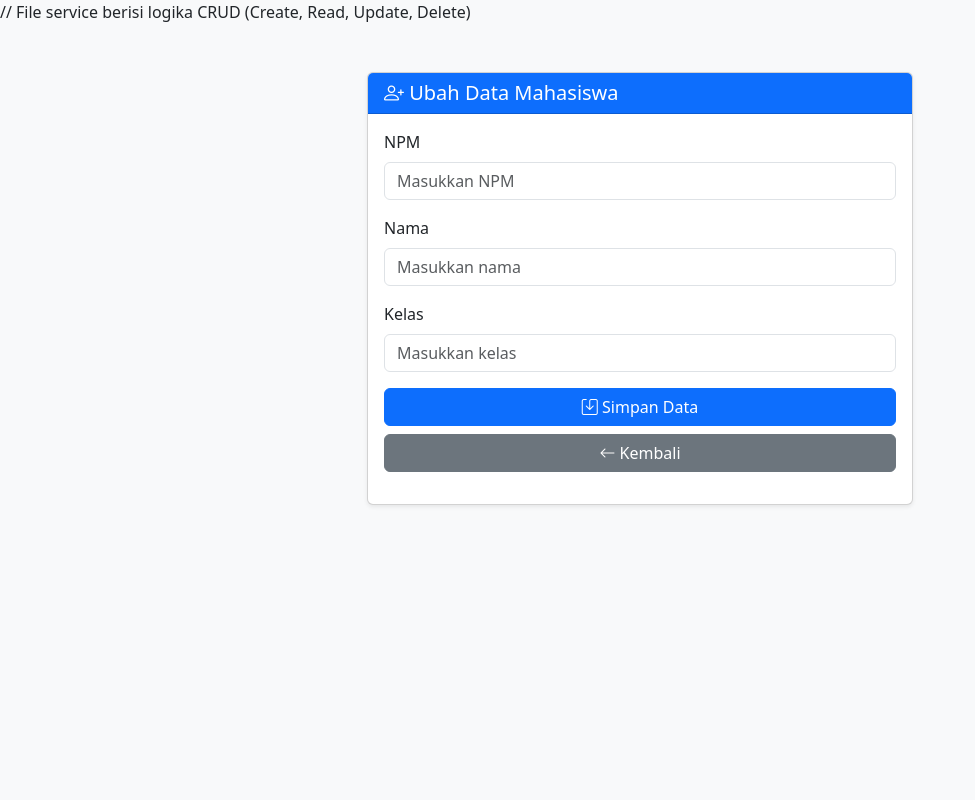
After one commit to Muhammad-Hafizh-Naufal/Belajar-PHP, a PHP site: page /ubah.php?npm=1 in a window 1280 px wide. The commit adds this page. Shown: the whole page, without its empty margins (0-975 px from the left). Run offline with PHP 8.4, Linux system fonts and the light colour scheme; data that the repository does not hold is empty.

Commit message:
fitur ubah

```diff
--- a/Service/Service.php
+++ b/Service/Service.php
@@ -1,3 +1,5 @@
+// File service berisi logika CRUD (Create, Read, Update, Delete)
+
 <?php
 
 include("Database.php");
@@ -44,5 +46,20 @@ function hapus($npm){
     return mysqli_affected_rows($db); // mengembalikan angka 0 jika gagal dan 1 jika sukses
 }
 
+// Fungsi ubah data
+function ubah($data){
 
+    global $db;
+
+    // meyimpan data yang di kirim dari form
+    $npm = htmlspecialchars($data['npm']); // htmlspecialchars() digunakan untuk mengantisipasi inputan user yang menguanakntai tag html
+    $nama = htmlspecialchars($data['nama']);
+    $kelas = htmlspecialchars($data['kelas']);
+
+      // query insert data
+   $query = "UPDATE mahasiswa SET npm = '$npm', nama = '$nama', kelas = '$kelas' WHERE npm = '$npm'";
+   mysqli_query($db, $query); // menguanaknti query pada database
+
+   return mysqli_affected_rows($db); //
+}
 ?>
--- a/index.php
+++ b/index.php
@@ -54,7 +54,7 @@ mysqli_close($db);
                                 <td><?php echo $i++ ?></td>
                                 <td>
                                     <div class="btn-group" role="group">
-                                        <a href="" class="btn btn-warning btn-sm">
+                                        <a href="ubah.php?npm=<?= $mhs["npm"] ?>" class="btn btn-warning btn-sm">
                                             <i class="bi bi-pencil"></i> Edit
                                         </a>
                                         <a href="hapus.php?npm=<?= $mhs["npm"] ?>"
--- /dev/null
+++ b/ubah.php
@@ -0,0 +1,89 @@
+<?php
+include("Service/Service.php");
+
+// mengambil npm dari url
+$npm = $_GET["npm"];
+
+// mengambil data mahasiswa berdasarkan npm
+$dataMhs = query("SELECT * FROM mahasiswa WHERE npm = '$npm'")[0]; ;
+
+
+// cek apakah tombol submit sudah di tekan
+if(isset($_POST['submit'])) {
+
+
+    // cek apakah data berhasil di Ubah
+    if(ubah($_POST) > 0) {
+        echo "<script>
+                alert('Data berhasil di Ubah!');
+                document.location.href = 'index.php';
+              </script>";
+    } else {
+        echo "<script>
+                alert('Data gagal di Ubah!');
+              </script>";
+        mysqli_error($db);
+    }
+}
+?>
+
+<!DOCTYPE html>
+<html lang="en">
+<head>
+    <meta charset="UTF-8">
+    <meta name="viewport" content="width=device-width, initial-scale=1.0">
+    <title>Ubah Data Mahasiswa</title>
+    <!-- Bootstrap CSS -->
+    <link href="https://cdn.jsdelivr.net/npm/bootstrap@5.3.0/dist/css/bootstrap.min.css" rel="stylesheet">
+    <!-- Bootstrap Icons -->
+    <link rel="stylesheet" href="https://cdn.jsdelivr.net/npm/bootstrap-icons@1.11.0/font/bootstrap-icons.css">
+</head>
+<body class="bg-light">
+    <div class="container mt-5">
+        <div class="row justify-content-center">
+            <div class="col-md-6">
+                <div class="card shadow-sm">
+                    <div class="card-header bg-primary text-white">
+                        <h5 class="card-title mb-0">
+                            <i class="bi bi-person-plus"></i> Ubah Data Mahasiswa
+                        </h5>
+                    </div>
+                    <div class="card-body">
+                        <form action="" method="post">
+                            <div class="mb-3">
+                                <label for="npm" class="form-label">NPM</label>
+                                <input type="text" class="form-control" name="npm" id="npm" required
+                                       placeholder="Masukkan NPM" value="<?= $dataMhs["npm"] ?>">
+                            </div>
+
+                            <div class="mb-3">
+                                <label for="nama" class="form-label">Nama</label>
+                                <input type="text" class="form-control" name="nama" id="nama" required
+                                       placeholder="Masukkan nama" value="<?= $dataMhs["nama"] ?>">
+                            </div>
+
+                            <div class="mb-3">
+                                <label for="kelas" class="form-label">Kelas</label>
+                                <input type="text" class="form-control" name="kelas" id="kelas" required
+                                       placeholder="Masukkan kelas" value="<?= $dataMhs["kelas"] ?>">
+                            </div>
+
+                            <div class="d-grid gap-2">
+                                <button type="submit" name="submit" class="btn btn-primary">
+                                    <i class="bi bi-save"></i> Simpan Data
+                                </button>
+                                <a href="index.php" class="btn btn-secondary">
+                                    <i class="bi bi-arrow-left"></i> Kembali
+                                </a>
+                            </div>
+                        </form>
+                    </div>
+                </div>
+            </div>
+        </div>
+    </div>
+
+    <!-- Bootstrap Bundle with Popper -->
+    <script src="https://cdn.jsdelivr.net/npm/bootstrap@5.3.0/dist/js/bootstrap.bundle.min.js"></script>
+</body>
+</html>
```
